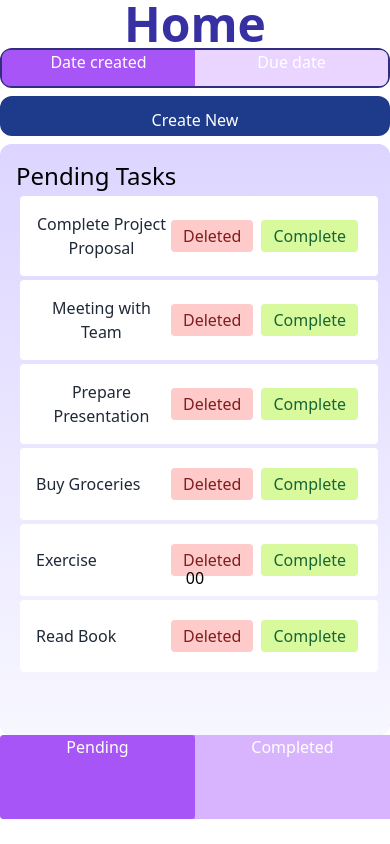
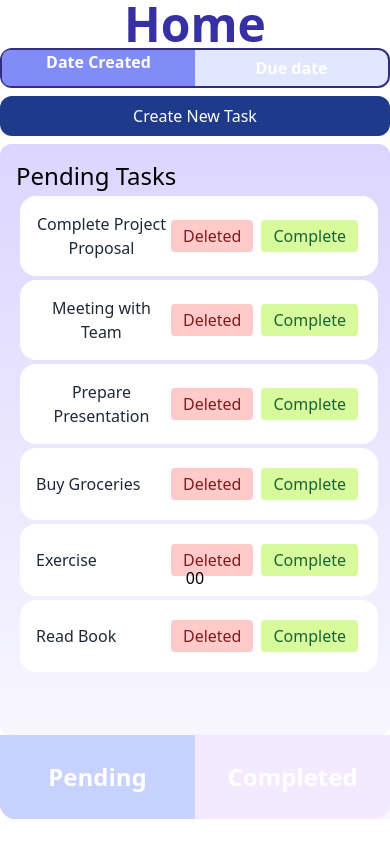
Before and after one commit to Raman01010010/Todo, a React (Create React App) app: page / in a window 390 px wide. Built offline with nearby package versions, Linux system fonts and the light colour scheme.

Commit message:
color corrections

```diff
--- a/src/component/Create.js
+++ b/src/component/Create.js
@@ -56,19 +56,20 @@ const Create = () => {
                         type="text"
                         name="title"
                         placeholder="Title"
-            className="w-full p-2 mb-3 bg-indigo-200 border rounded border-gray-300 rounded-xl"
+                        className=" hover:bg-blue-200 hover:border-2 hover:border-solid hover:border-blue-800 hover:text-blue-800 w-full p-2 mb-3 bg-indigo-200 border rounded border-gray-300 rounded-xl"
                         onChange={handleInputChange}
                     />
                     <textarea
+
                         name="description"
                         placeholder="Description..."
-            style={{height:'40vh'}}
-            className="w-full bg-indigo-200  p-2 mb-3 border rounded border-gray-300 rounded-xl"
+                        style={{ height: '40vh' }}
+                        className=" hover:bg-blue-200 hover:border-2 hover:border-solid hover:border-blue-800 hover:text-blue-800 w-full bg-indigo-200  p-2 mb-3 border rounded border-gray-300 rounded-xl"
                         onChange={handleInputChange}
                     />
                     <div className="flex h-10 bg-indigo-200 items-center justify-between mb-3 rounded-xl">
                         <span className="p-3">Due on: {task.dueDate}</span>
-            <div className="bg-indigo-600 w-1/3 text-sm text-white px-3 h-full py-1 rounded-tr-xl rounded-br-xl">Change</div>
+                        <div className="bg-indigo-600 w-1/3 text-sm text-white px-3 h-full py-1 rounded-tr-xl hover:bg-blue-200 hover:border-2 hover:border-solid hover:border-blue-500 hover:text-blue-800 rounded-br-xl">Change</div>
                     </div>
                     <div className="flex items-center flex bg-indigo-200 h-10 justify-between mb-3 rounded-xl">
                         <input
@@ -81,7 +82,7 @@ const Create = () => {
                         />
                         <label htmlFor="image-input" className="cursor-pointer flex justify-between h-full w-full">
                             <span className="p-3">Preview:</span>
-              <div className="bg-indigo-600 w-1/3 text-sm text-white px-3 h-full py-1 rounded-tr-xl rounded-br-xl">
+                            <div className="bg-indigo-600 hover:bg-blue-200 hover:border-2 hover:border-solid hover:border-blue-500 hover:text-blue-800 w-1/3 text-sm text-white px-3 h-full py-1 rounded-tr-xl rounded-br-xl">
                                 Add Image
                             </div>
                         </label>
@@ -92,11 +93,11 @@ const Create = () => {
                         </div>
                     )}
                     <div className="flex items-center justify-between">
-            <div onClick={handleClose} className="h-12 w-full text-black px-3 py-1 rounded-lg cursor-pointer">
-              Cancel
+                        <div onClick={handleClose} className="h-12 w-full hover:text-white hover:bg-blue-800 hover:border-2 hover:border-solid hover:border-blue-500 text-black px-3 py-1 rounded-lg cursor-pointer flex items-center justify-center h-full">
+                            <div className='text-center'> Cancel</div>
                         </div>
                         <div
-              className="bg-indigo-600 h-12 w-full text-white px-3 py-1 rounded-lg cursor-pointer"
+                            className="bg-indigo-600 h-12 w-full hover:bg-blue-200 hover:border-2 hover:border-solid hover:border-blue-500 text-white px-3 py-1 rounded-lg cursor-pointer"
                             onClick={handleSave}
                         >
                             Save
@@ -119,7 +120,7 @@ const Create = () => {
                         <div className="flex justify-end">
 
                         </div>
-            <NewTaskComponent/>
+                        <NewTaskComponent />
                     </div>
                 </div>
             )}
--- a/src/component/Home.js
+++ b/src/component/Home.js
@@ -57,13 +57,13 @@ function showDetails(item){
     <>
       <div className='text-indigo-800 font-inter text-5xl font-extrabold'>Home</div>
       <div className='w-full flex flex-col md:flex-row justify-center mb-2'>
-        <div className="w-full h-10 mb-2 md:w-1/2 bg-purple-200 flex rounded-xl border border-indigo-900 border-2 items-center">
-          <span className="w-full  hidden lg:block md:w-1/3 text-white text-center md:text-left">sort by</span>
-          <div className="w-full  rounded-tl-lg rounded-bl-lg lg:rounded-none md:w-1/3 bg-purple-500 text-white h-full  ">Date created</div>
-          <div className="w-full md:w-1/3 bg-purple-200 text-white h-full rounded-lg">Due date</div>
+        <div className="w-full h-10 mb-2 md:w-1/2 bg-indigo-100 flex rounded-xl border border-indigo-900 border-2 items-center">
+          <span className="w-full flex justify-center hidden font-bold  lg:block md:w-1/3 text-purple-800 text-center ">Sort By</span>
+          <div className="w-full  flex justify-center hover:bg-cyan-600 text-gray-900 font-bold rounded-tl-lg rounded-bl-lg lg:rounded-none md:w-1/3 bg-indigo-400 text-white h-full  ">Date Created</div>
+          <div className="w-full md:w-1/3  text-gray-800 hover:bg-cyan-600 hover:h-full font-bold  flex justify-center text-white rounded-br-lg rounded-tr-lg">Due date</div>
         </div>
-        <div onClick={createTask} className="bg-blue-900  md:hidden lg:block lg:mx-2 h-10 rounded-xl item-center p-3 text-white rounded  items-center">
-          Create New
+        <div onClick={createTask} className="bg-blue-900 hover:bg-blue-500 flex justify-center  md:hidden lg:block lg:mx-2 h-10 rounded-xl item-center p-2 text-white rounded  items-center">
+          Create New Task
         </div>
       </div>
       <div style={{ height: '50vh' }} className='flex  justify-center '>
@@ -86,7 +86,7 @@ function showDetails(item){
 
         {data.map(item=>{
           return(<>
-          <div onClick={()=>showDetails(item)} className="w-full p-4 m-1 bg-white  rounded flex items-center justify-between">
+          <div onClick={()=>showDetails(item)} className="w-full p-4 m-1 bg-white  rounded-2xl hover:border hover:bg-gray-200  hover:border-indigo-900  hover:border-2 flex delay-100 items-center justify-between">
                   <span className="text-gray-800">{item.head}</span>
                   <div className="flex">
                     <button className="bg-red-200 text-red-900 py-1 px-3 m-1 rounded">Deleted</button>
@@ -103,10 +103,10 @@ function showDetails(item){
 
 
               </div>
-              <div style={{ height: '10vh' }} className="w-full   bg-purple-400 rounded flex items-center justify-between">
+              <div style={{ height: '10vh' }} className="w-full   bg-purple-400 rounded-bl-2xl rounded-br-2xl flex items-center justify-between">
 
-                <div className="bg-purple-500 h-full text-white  w-1/2 rounded">Pending</div>
-                <div className="bg-purple-300 h-full text-white w-1/2 ounded">Completed</div>
+                <div className="bg-indigo-200 h-full text-black font-inter font-bold hover:bg-gray-400 delay-100 text-2xl text-white flex items-center justify-center h-full  w-1/2 rounded-bl-2xl"><div>Pending</div></div>
+                <div className="bg-purple-50 bg-opacity-90 text-black font-inter hover:bg-gray-400 delay-100 font-bold text-2xl flex items-center justify-center h-full text-white w-1/2 ounded"><div>Completed</div></div>
               </div>
 
             </div>
```
Lines whose indentation alone changed are shown as unchanged.
